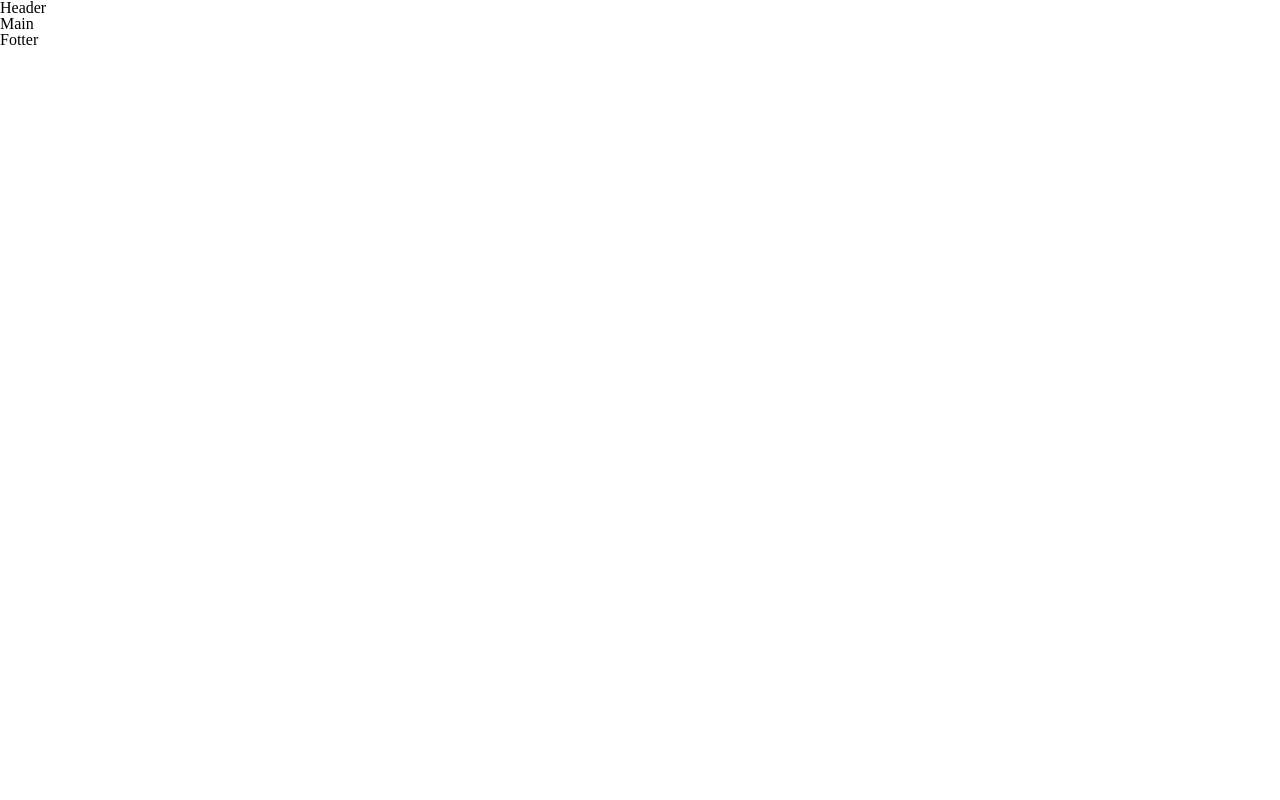
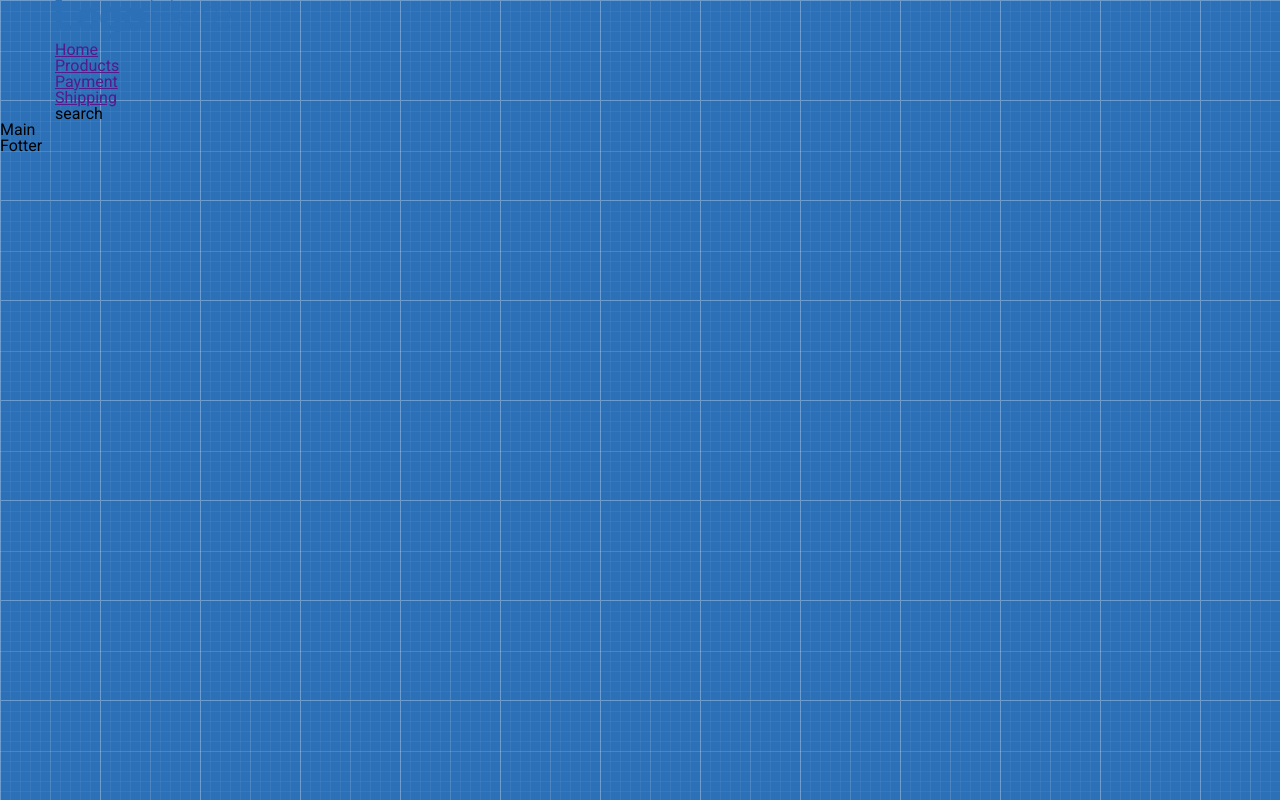
Before and after one commit to StepanKravets/StepanKravets.github.io, a plain HTML site: page index.html in a window 1280 px wide. Drawn offline with Linux system fonts and the light colour scheme.

Commit message:
change html header

```diff
--- a/index.html
+++ b/index.html
@@ -4,14 +4,31 @@
     <meta charset="UTF-8">
     <meta name="viewport" content="width=device-width, initial-scale=1.0">
     <meta http-equiv="X-UA-Compatible" content="ie=edge">
-    <link href="https://fonts.googleapis.com/css?family=Roboto:300,400,700&display=swap" rel="stylesheet">
+    <link href="https://fonts.googleapis.com/css?family=Roboto&display=swap" rel="stylesheet">
     <link rel="stylesheet" href="reset.css">
     <link rel="stylesheet" href="style.css">
     <title>Shop</title>
 </head>
 <body>
     <header class="header">
-        Header
+        <div class="container">
+            <div class="row">
+                <div class="col-md-3">
+                    <div class="logo"><a href=""><img src="images/logo.png" alt="Logo"></a></div>
+                </div>
+                <div class="col-md-6">
+                    <nav>
+                        <ul class="menu">
+                            <li><a href="">Home</a></li>
+                            <li><a href="">Products</a></li>
+                            <li><a href="">Payment</a></li>
+                            <li><a href="">Shipping</a></li>
+                        </ul>
+                    </nav>
+                </div>
+                <div class="col-md-3">search</div>
+            </div>
+        </div>
     </header>
     <main class="main">Main</main>
     <footer class="footer">Fotter</footer>
--- a/style.css
+++ b/style.css
@@ -0,0 +1,14 @@
+* {
+	box-sizing: border-box;
+}
+
+body {
+	font-family: 'Roboto';
+	background-image: url(images/patt.png);
+	/*background-repeat: no-repeat;*/
+}
+
+.container {
+	width: 1170px;
+	margin: 0 auto;
+}
```
